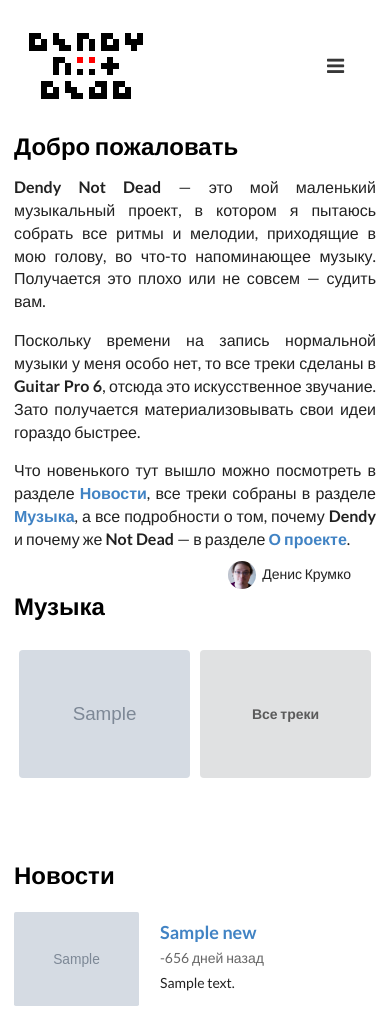
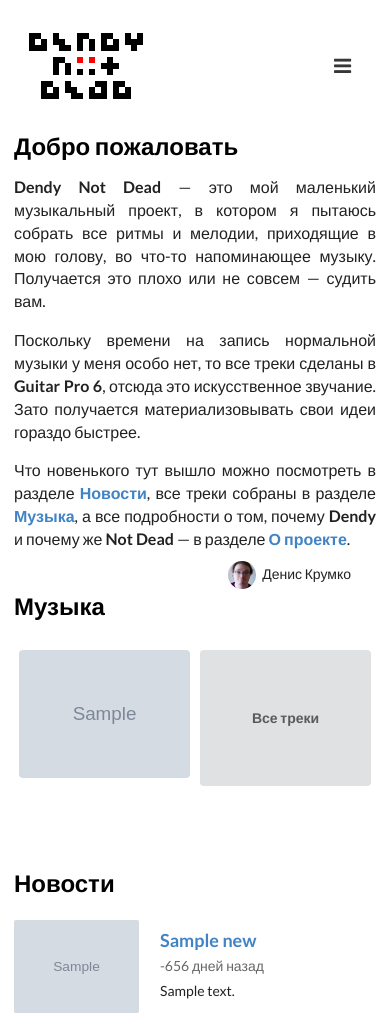
Before and after one commit to deniskrumko/dendynotdead, a Django app: page / in a window 390 px wide. Shown: the top 1026 px of the page. Run offline with Django 3.2, Linux system fonts and the light colour scheme; tables that the repository leaves empty hold one stand-in row (values such as "Sample post"); grey boxes marked "Sample" are stand-in pictures; parts of the project's set-up code (start-up, migrations or seed data) failed here and were passed over; some libraries are stand-ins or nearby versions.

Commit message:
Index page UI fixes

```diff
--- a/static/css/base.css
+++ b/static/css/base.css
@@ -144,3 +144,14 @@ a.anchor2 {
   -webkit-transform: scaleX(1);
   transform: scaleX(1);
 }
+
+.index-all-tracks {
+  width: 100%;
+  height: 100%;
+}
+
+@media screen and (max-width: 650px){
+  .index-all-tracks {
+    min-height: 136px !important;
+  }
+}
--- a/static/css/menu.css
+++ b/static/css/menu.css
@@ -44,6 +44,7 @@
 
 .toggle-menu-icon {
   font-size: 20px !important;
+  margin-right: 0px !important;
 }
 
 .ui.secondary.menu .item {
--- a/templates/index.html
+++ b/templates/index.html
@@ -68,7 +68,7 @@
         </div>
       {% endfor %}
       <div class="column track" style="padding: 5px;" data-name="Показать все треки">
-        <button class="ui button" onclick="location.href='/music';" style="width: 100%; height: 100%;">
+        <button class="ui button index-all-tracks" onclick="location.href='/music';">
           Все треки
         </button>
       </div>
--- a/templates/music/list.html
+++ b/templates/music/list.html
@@ -114,6 +114,7 @@
     <br>
     <br>
     <br>
+    <br>
   </div>
   <div class="five wide column tablet-hidden">
     <div class="ui sticky">
```
